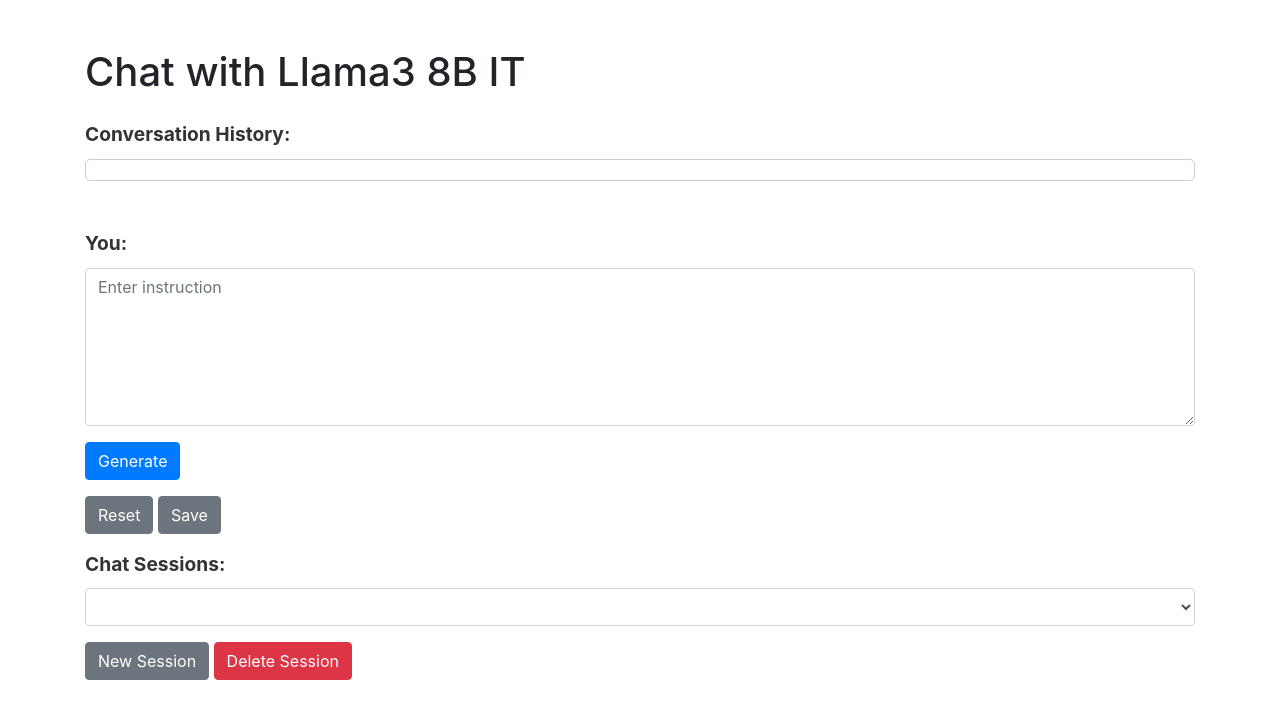
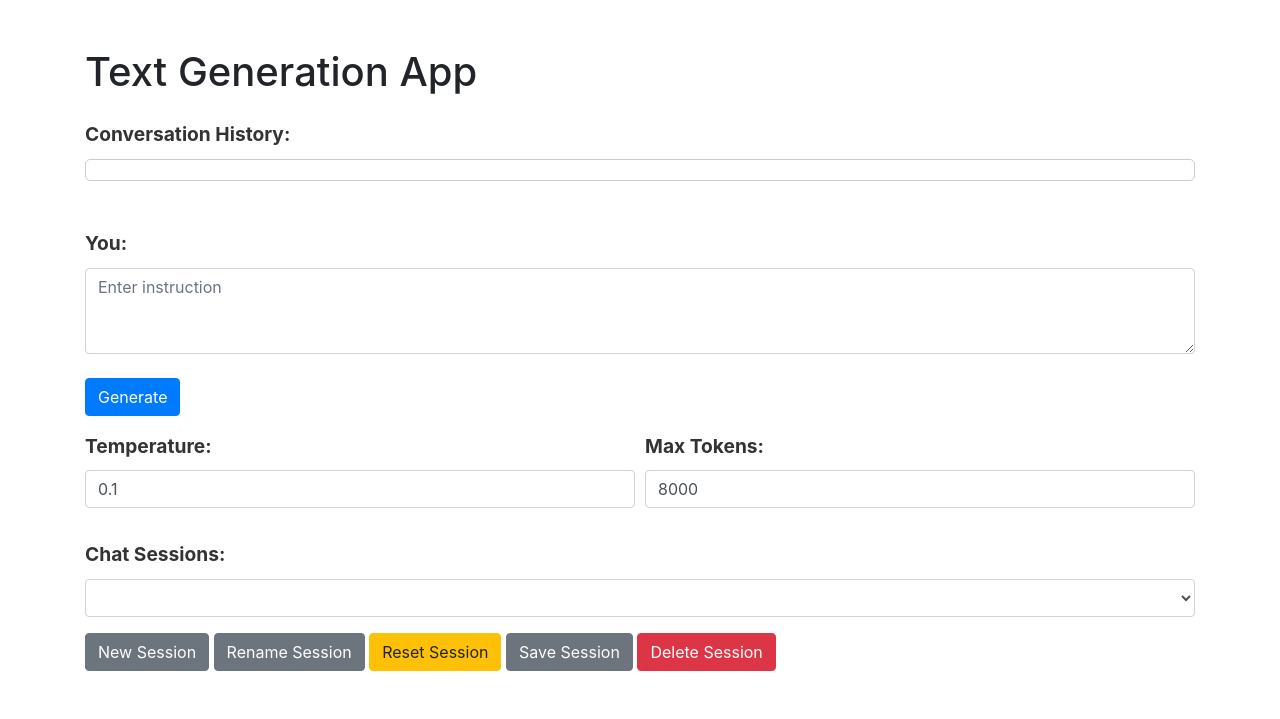
Before and after one commit to taoliu/explore_AI, a Flask app: page / in a window 1280 px wide. Shown: the top 719 px of the page. Run offline with Flask 3, Linux system fonts and the light colour scheme; lists and menus that the app fills with data are empty; some libraries are stand-ins or nearby versions.

Commit message:
more functions on sessions.

```diff
--- a/mini_web_chatbot/static/script.js
+++ b/mini_web_chatbot/static/script.js
@@ -18,6 +18,11 @@ $(document).ready(function(){
         $('#loading').hide();
     }
 
+    // Scroll to the bottom of the conversation history
+    function scrollToBottom() {
+        $('#conversationHistory').scrollTop($('#conversationHistory')[0].scrollHeight);
+    }
+
     // Initially hide the loading animation
     $('#loading').hide();
 
@@ -25,10 +30,17 @@ $(document).ready(function(){
     function loadSessions() {
         const sessionSelect = $('#sessionSelect');
         sessionSelect.empty();
-        Object.keys(localStorage).forEach(function(key) {
+        const sessions = Object.keys(localStorage);
+        sessions.forEach(function(key) {
             const sessionData = JSON.parse(localStorage.getItem(key));
             sessionSelect.append(new Option(sessionData.name, key));
         });
+
+        // Load the most recent session if it exists
+        if (sessions.length > 0) {
+            const mostRecentSession = sessions[sessions.length - 1];
+            sessionSelect.val(mostRecentSession).change();
+        }
     }
 
     // Create a new session
@@ -52,6 +64,20 @@ $(document).ready(function(){
         }
     });
 
+    // Rename a session
+    $('#renameSessionButton').on('click', function() {
+        if (currentSession) {
+            const newName = prompt('Enter a new name for this session:');
+            if (newName) {
+                const sessionData = JSON.parse(localStorage.getItem(currentSession) || '{}');
+                sessionData.name = newName;
+                localStorage.setItem(currentSession, JSON.stringify(sessionData));
+                loadSessions();
+                $('#sessionSelect').val(currentSession);
+            }
+        }
+    });
+
     // Load a session
     $('#sessionSelect').on('change', function() {
         currentSession = $(this).val();
@@ -62,16 +88,18 @@ $(document).ready(function(){
             const label = message.role === 'user' ? 'You' : 'System';
             $('#conversationHistory').prepend(`<div class="message-box ${messageClass}"><strong>${label}:</strong> ${marked.parse(message.content)}</div>`);
         });
-        MathJax.typesetPromise(); // Re-render MathJax content
+        scrollToBottom();
     });
 
     // Delete a session
     $('#deleteSessionButton').on('click', function() {
         if (currentSession) {
+            if (confirm('Are you sure you want to delete this session? This action cannot be undone.')) {
                 localStorage.removeItem(currentSession);
                 loadSessions();
                 $('#conversationHistory').empty();
                 currentSession = null;
+            }
         }
     });
 
@@ -79,6 +107,8 @@ $(document).ready(function(){
     $('#generateForm').on('submit', function(event){
         event.preventDefault();
         const instruction = $('#instructionInput').val();
+        const temperature = parseFloat($('#temperatureInput').val());
+        const maxTokens = parseInt($('#maxTokensInput').val());
 
         startLoading();
 
@@ -98,8 +128,8 @@ $(document).ready(function(){
             contentType: 'application/json',
             data: JSON.stringify({
                 messages: sessionData.history,
-                temperature: 0.1,
-                max_tokens: 8000
+                temperature: temperature,
+                max_tokens: maxTokens
             }),
             success: function(response){
                 stopLoading();
@@ -113,7 +143,7 @@ $(document).ready(function(){
                     $('#conversationHistory').prepend(`<div class="message-box user-message"><strong>You:</strong> ${marked.parse(instruction)}</div>`);
                     $('#conversationHistory').prepend(`<div class="message-box system-message"><strong>System:</strong> ${renderedHTML}</div>`);
                     $('#instructionInput').val(''); // Clear the input field
-                    MathJax.typesetPromise(); // Re-render MathJax content
+                    scrollToBottom(); // Scroll to the bottom after new output
                 } else {
                     $('#conversationHistory').prepend('<p>No generated text found.</p>');
                 }
@@ -129,10 +159,12 @@ $(document).ready(function(){
     // Reset Button Click Handler
     $('#resetButton').on('click', function(){
         if (currentSession) {
+            if (confirm('Are you sure you want to reset this session? This action will wipe off the content in the current session.')) {
                 const sessionData = JSON.parse(localStorage.getItem(currentSession) || '{}');
                 sessionData.history = [];
                 localStorage.setItem(currentSession, JSON.stringify(sessionData));
                 $('#conversationHistory').empty();
+            }
         }
     });
 
--- a/mini_web_chatbot/static/style.css
+++ b/mini_web_chatbot/static/style.css
@@ -6,19 +6,12 @@
     margin-bottom: 10px; /* Reduced margin */
     white-space: pre-wrap; /* Preserve whitespace and line breaks */
 }
-
-.message-box p {
-    margin: 0.5em 0; /* Reduced margin between paragraphs */
-}
-
 .user-message {
     background-color: #e6f7ff;
 }
-
 .system-message {
     background-color: #ffffcc;
 }
-
 .label {
     font-weight: bold;
     font-size: 1.2em;
@@ -26,14 +19,12 @@
     display: block;
     color: #333;
 }
-
 .history-label {
     font-weight: bold;
     font-size: 1.2em;
     margin-top: 20px;
     color: #333;
 }
-
 #loading {
     display: inline-block;
     font-size: 1.5em;
@@ -41,7 +32,6 @@
     margin-left: 10px;
     vertical-align: middle;
 }
-
 #conversationHistory {
     border: 1px solid #ccc;
     padding: 10px;
@@ -51,3 +41,18 @@
     display: flex;
     flex-direction: column-reverse; /* Show the most recent message on top */
 }
+code {
+    background-color: #f8f9fa;
+    border-radius: 3px;
+    padding: 2px 4px;
+    font-size: 90%;
+    color: #d63384;
+}
+pre code {
+    display: block;
+    padding: 10px;
+    color: #212529;
+    background: #f8f9fa;
+    border-radius: 5px;
+    overflow: auto;
+}
--- a/mini_web_chatbot/templates/index.html
+++ b/mini_web_chatbot/templates/index.html
@@ -3,28 +3,16 @@
 <head>
     <meta charset="UTF-8">
     <meta name="viewport" content="width=device-width, initial-scale=1.0">
-    <title>Chat with Llama3 8B IT</title>
+    <title>Text Generation App</title>
     <link rel="icon" href="{{ url_for('static', filename='favicon.ico') }}">
     <link rel="stylesheet" href="https://stackpath.bootstrapcdn.com/bootstrap/4.5.2/css/bootstrap.min.css">
     <link rel="stylesheet" href="{{ url_for('static', filename='style.css') }}">
     <script src="https://cdn.jsdelivr.net/npm/marked/marked.min.js"></script>
-    <script src="https://polyfill.io/v3/polyfill.min.js?features=es6"></script>
-    <script id="MathJax-script" async src="https://cdn.jsdelivr.net/npm/mathjax@3/es5/tex-mml-chtml.js"></script>
-    <script>
-        window.MathJax = {
-            tex: {
-                inlineMath: [['$', '$'], ['\\(', '\\)']],
-                displayMath: [['$$', '$$'], ['\\[', '\\]']]
-            },
-            svg: {
-                fontCache: 'global'
-            }
-        };
-    </script>
+    <script src="https://code.jquery.com/jquery-3.5.1.min.js"></script>
 </head>
 <body>
     <div class="container">
-        <h1 class="mt-5">Chat with Llama3 8B IT</h1>
+        <h1 class="mt-5">Text Generation App</h1>
 
         <div class="mt-4">
             <span class="history-label">Conversation History:</span>
@@ -35,22 +23,31 @@
         <form id="generateForm" class="mt-5">
             <div class="form-group">
                 <label for="instructionInput" class="label">You:</label>
-                <textarea class="form-control" id="instructionInput" rows="6" placeholder="Enter instruction"></textarea>
+                <textarea class="form-control" id="instructionInput" rows="3" placeholder="Enter instruction"></textarea>
             </div>
-            <button type="submit" class="btn btn-primary">Generate</button>
+            <button type="submit" class="btn btn-primary mt-2">Generate</button>
             <span id="loading">|</span>
+            <div class="form-row mt-3">
+                <div class="form-group col-md-6">
+                    <label for="temperatureInput" class="label">Temperature:</label>
+                    <input type="number" class="form-control" id="temperatureInput" value="0.1" min="0" max="1" step="0.01">
+                </div>
+                <div class="form-group col-md-6">
+                    <label for="maxTokensInput" class="label">Max Tokens:</label>
+                    <input type="number" class="form-control" id="maxTokensInput" value="8000" min="1">
+                </div>
+            </div>
         </form>
-        <button id="resetButton" class="btn btn-secondary mt-3">Reset</button>
-        <button id="saveButton" class="btn btn-secondary mt-3">Save</button>
         <div class="mt-3">
             <label for="sessionSelect" class="label">Chat Sessions:</label>
             <select id="sessionSelect" class="form-control"></select>
             <button id="newSessionButton" class="btn btn-secondary mt-3">New Session</button>
+            <button id="renameSessionButton" class="btn btn-secondary mt-3">Rename Session</button>
+            <button id="resetButton" class="btn btn-warning mt-3">Reset Session</button>
+            <button id="saveButton" class="btn btn-secondary mt-3">Save Session</button>
             <button id="deleteSessionButton" class="btn btn-danger mt-3">Delete Session</button>
         </div>
     </div>
-
-    <script src="https://code.jquery.com/jquery-3.5.1.min.js"></script>
     <script src="{{ url_for('static', filename='script.js') }}"></script>
 </body>
 </html>
```
Lines whose indentation alone changed are shown as unchanged.
